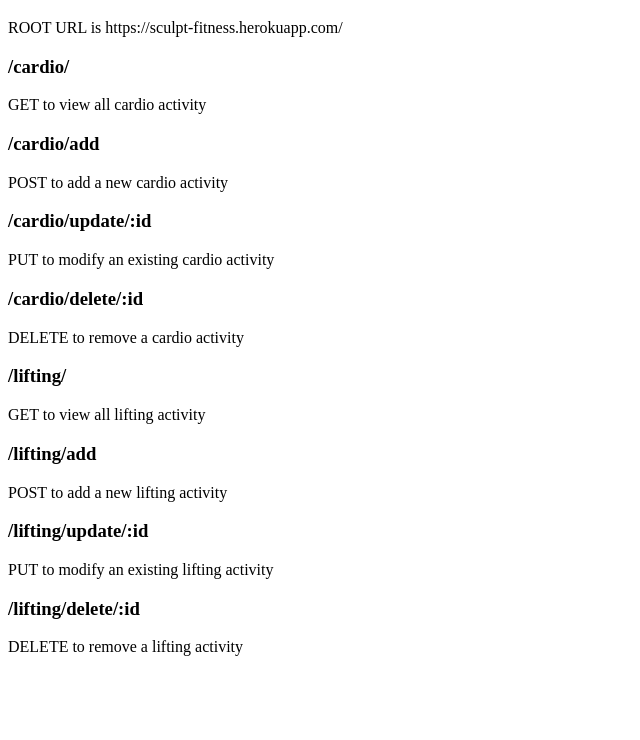
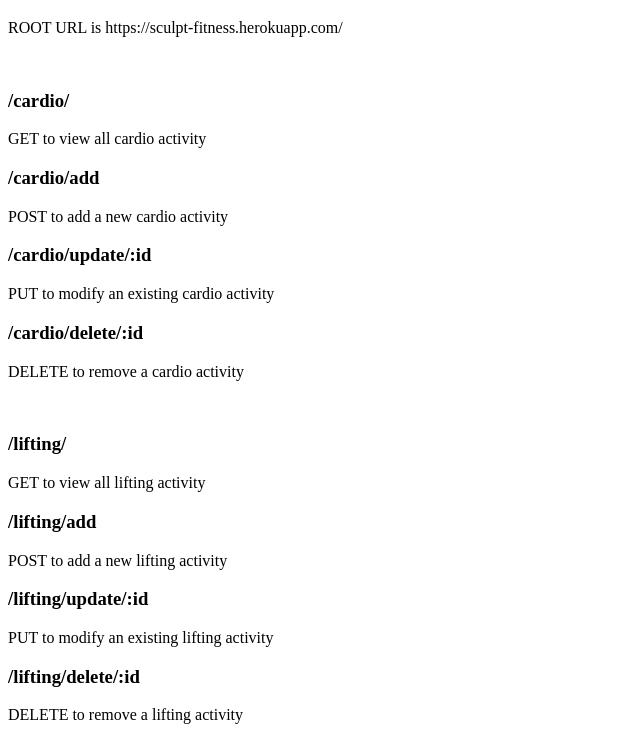
Before and after one commit to sheckjess/project-8-backend, a website: page documentation.html in a window 1280 px wide. Shown: the part 61-801 px from the top of the page, without its empty margins (0-640 px from the left). Drawn offline with Linux system fonts and the light colour scheme.

Commit message:
small change to documentation

```diff
--- a/documentation.html
+++ b/documentation.html
@@ -7,7 +7,7 @@
 </head>
 <body>
   <h1>Routes for Sculpt Fitness API</h1>
-  <p>ROOT URL is https://sculpt-fitness.herokuapp.com/</p>
+  <p>ROOT URL is https://sculpt-fitness.herokuapp.com/</p><br/>
 
   <h3>/cardio/</h3>
   <p>GET to view all cardio activity</p>
@@ -19,7 +19,7 @@
   <p>PUT to modify an existing cardio activity</p>
 
   <h3>/cardio/delete/:id</h3>
-  <p>DELETE to remove a cardio activity</p>
+  <p>DELETE to remove a cardio activity</p><br/>
 
   <h3>/lifting/</h3>
   <p>GET to view all lifting activity</p>
```
